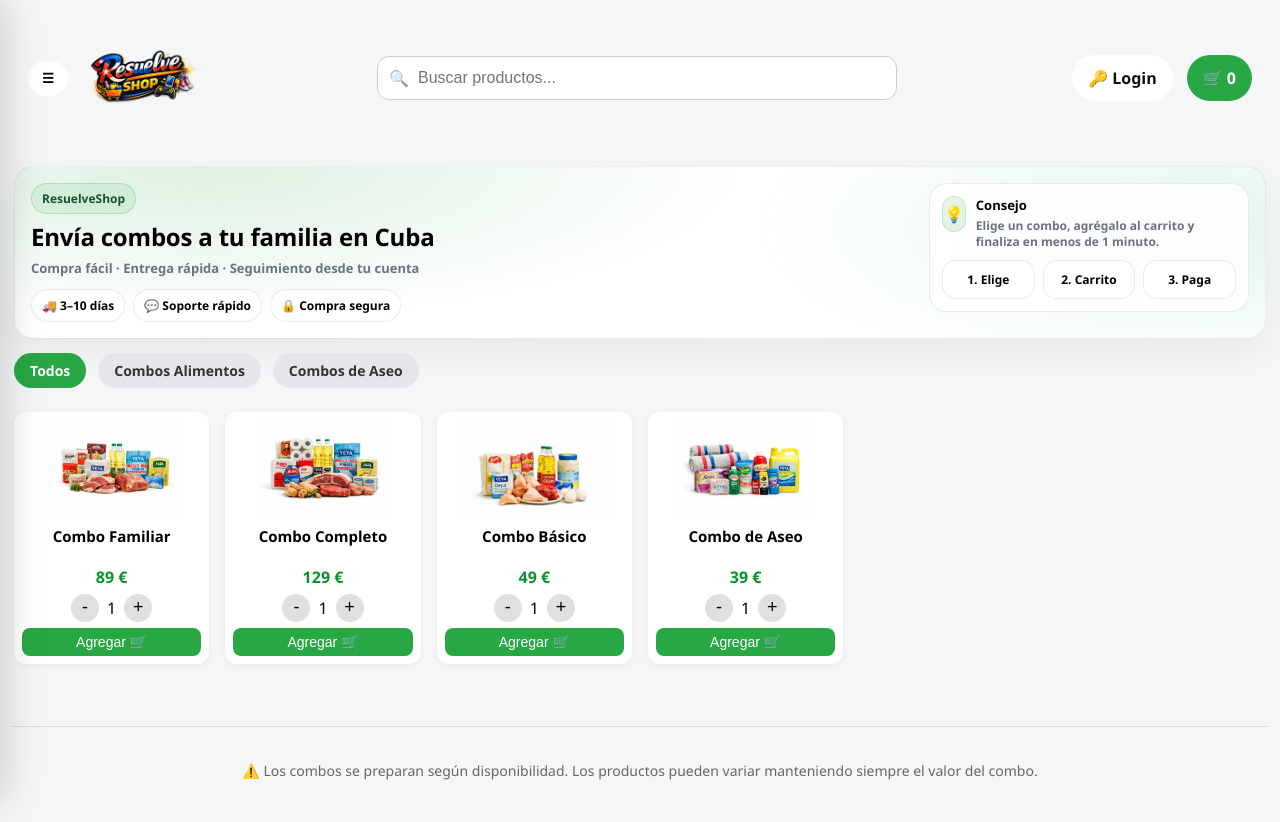
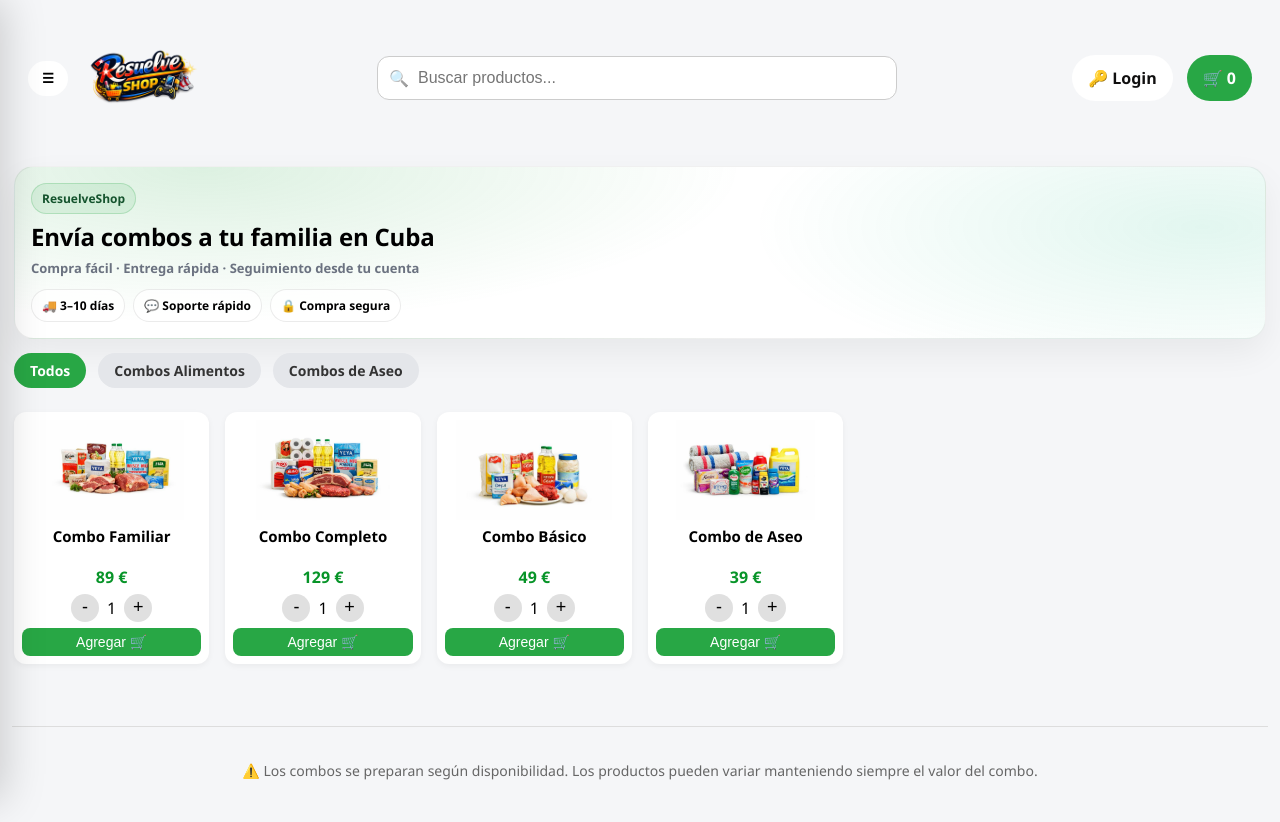
Before and after one commit to basultodaniel20-source/resuelveshop, a Vue app: page / in a window 1280 px wide. Built offline with nearby package versions, Linux system fonts and the light colour scheme.

Commit message:
Actualizar home

```diff
--- a/src/views/Home.vue
+++ b/src/views/Home.vue
@@ -13,26 +13,6 @@
             <span class="badge">🚚 3–10 días</span>
             <span class="badge">💬 Soporte rápido</span>
             <span class="badge">🔒 Compra segura</span>
-          </div>
-        </div>
-
-        <div class="hero-right">
-          <div class="tip">
-            <div class="tip-top">
-              <span class="tip-ico">💡</span>
-              <div>
-                <div class="tip-title">Consejo</div>
-                <div class="tip-text">
-                  Elige un combo, agrégalo al carrito y finaliza en menos de 1 minuto.
-                </div>
-              </div>
-            </div>
-
-            <div class="tip-steps">
-              <div class="step"><b>1.</b> Elige</div>
-              <div class="step"><b>2.</b> Carrito</div>
-              <div class="step"><b>3.</b> Paga</div>
-            </div>
           </div>
         </div>
       </div>
```
